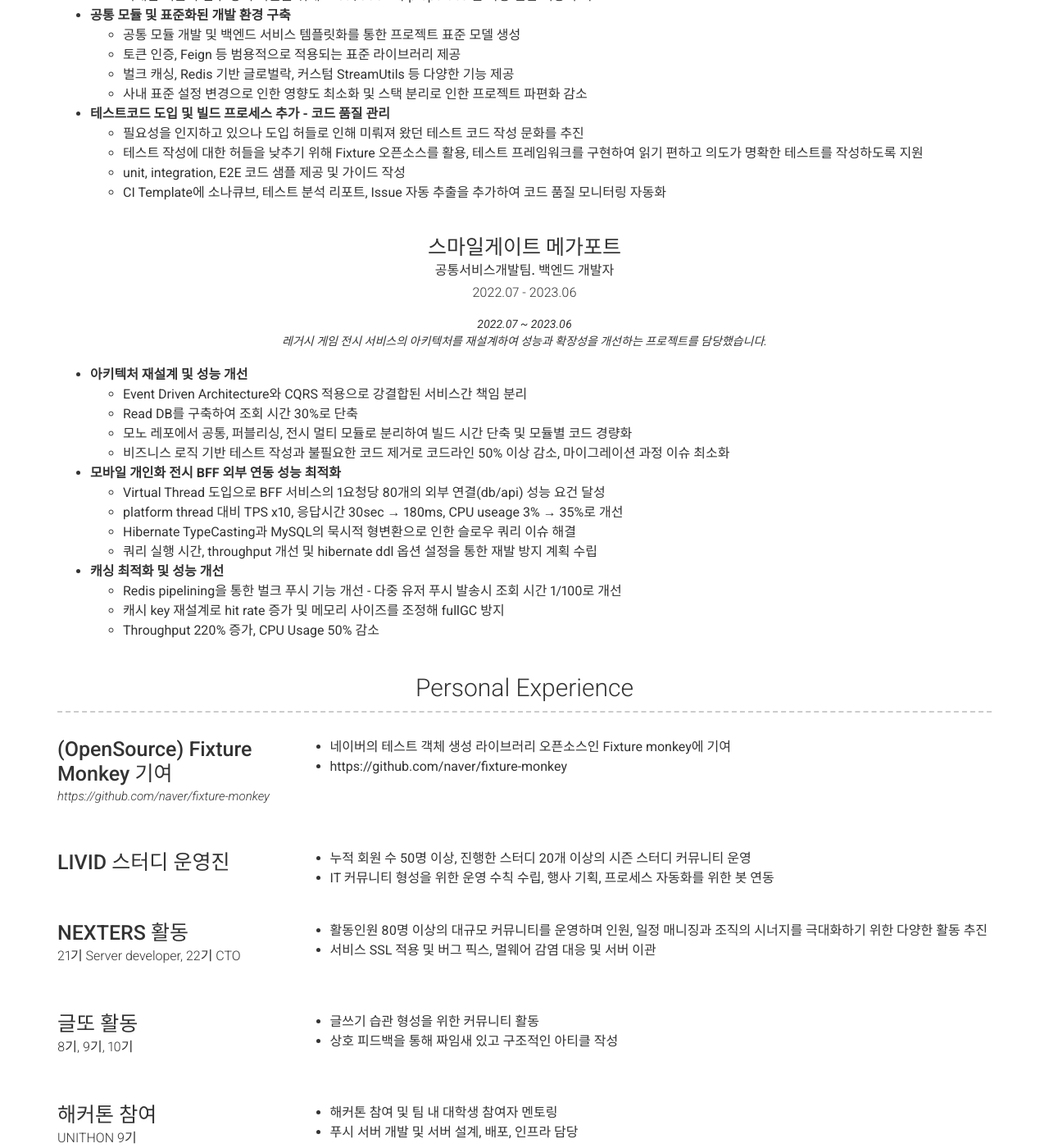
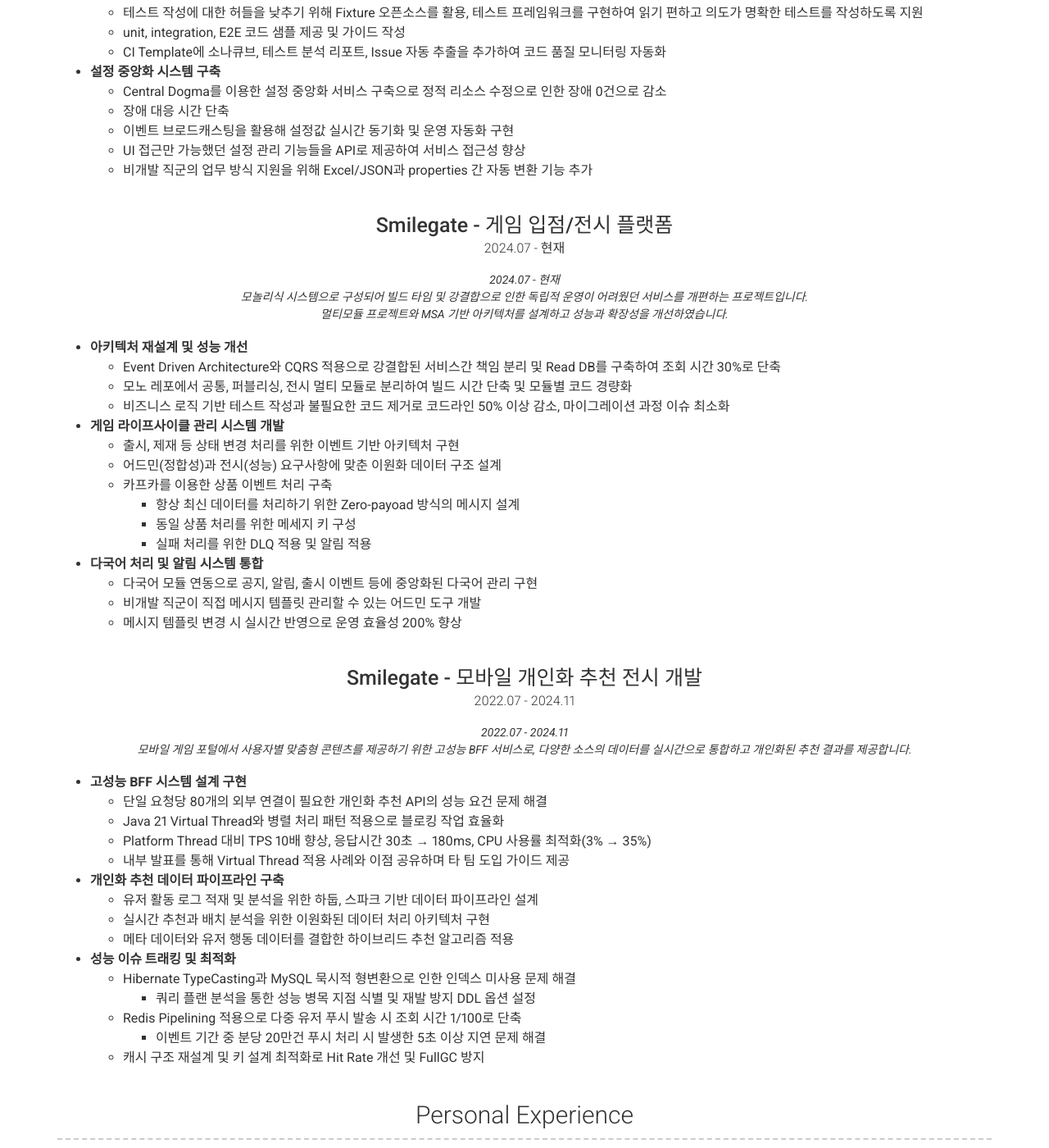
Before and after one commit to im-gnar/im-gnar.github.io, a Jekyll site: the page built from resume.md, in a window 1280 px wide and 1400 px high, scrolled down 1111 px. Shown: the whole window at 82% size. Built offline with Jekyll 4.4.1, drawn with Linux system fonts in a browser that asks for light colours; nearby versions of some CDN libraries; some of the changed text lies outside the part shown.

Commit message:
[docs] Update work

```diff
--- a/_data/resume/work-experience.yml
+++ b/_data/resume/work-experience.yml
@@ -4,22 +4,14 @@
   layout: list
   content:
     - layout: top-middle
-      title: 스마일게이트 메가포트
-      sub_title: |
-        코드 품질 향상 TF. 백엔드 개발자
+      title: Smilegate - 코드 품질 향상 TF
+      # sub_title: |
       caption: 2023.06 - 현재
       quote: |
         2023.06 ~ 현재
         <br>
-        온라인 게임 서비스를 개발 및 서비스하는 기업에서 기술 지원 서비스 개발 및 코드 품질 향상을 위한 업무를 담당합니다.
+        백엔드 기술 지원 서비스 개발 및 코드 품질 향상을 위한 프로젝트입니다.
       description: |
-        * **설정 중앙화 시스템 구축**
-          * Central Dogma를 이용한 설정 중앙화 서비스 구축으로 정적 리소스 수정으로 인한 장애 0건으로 감소
-          * 장애 대응 시간 단축
-          * 이벤트 브로드캐스팅을 활용해 설정값 실시간 동기화 및 운영 자동화 구현
-          * UI 접근만 가능했던 설정 관리 기능들을 API로 제공하여 서비스 접근성 향상
-          * 비개발 직군의 업무 방식 지원을 위해 Excel/JSON과 properties 간 자동 변환 기능 추가
-
         * **공통 모듈 및 표준화된 개발 환경 구축**
           * 공통 모듈 개발 및 백엔드 서비스 템플릿화를 통한 프로젝트 표준 모델 생성
           * 토큰 인증, Feign 등 범용적으로 적용되는 표준 라이브러리 제공
@@ -31,32 +23,66 @@
           * 테스트 작성에 대한 허들을 낮추기 위해 Fixture 오픈소스를 활용, 테스트 프레임워크를 구현하여 읽기 편하고 의도가 명확한 테스트를 작성하도록 지원
           * unit, integration, E2E 코드 샘플 제공 및 가이드 작성
           * CI Template에 소나큐브, 테스트 분석 리포트, Issue 자동 추출을 추가하여 코드 품질 모니터링 자동화
-      tech_stack: Java17, Java21, Kotlin, SpringBoot, SpringCloud, MSA, MongoDB, Redis, LocalCache, MySQL, Docker, Nginx, Pinpoint, ELK
+
+        * **설정 중앙화 시스템 구축**
+          * Central Dogma를 이용한 설정 중앙화 서비스 구축으로 정적 리소스 수정으로 인한 장애 0건으로 감소
+          * 장애 대응 시간 단축
+          * 이벤트 브로드캐스팅을 활용해 설정값 실시간 동기화 및 운영 자동화 구현
+          * UI 접근만 가능했던 설정 관리 기능들을 API로 제공하여 서비스 접근성 향상
+          * 비개발 직군의 업무 방식 지원을 위해 Excel/JSON과 properties 간 자동 변환 기능 추가
 
     - layout: top-middle
-      title: 스마일게이트 메가포트
-      sub_title: |
-        공통서비스개발팀. 백엔드 개발자
-      caption: 2022.07 - 2023.06
+      title: Smilegate - 게임 입점/전시 플랫폼
+      caption: 2024.07 - 현재
       quote: |
-        2022.07 ~ 2023.06
+        2024.07 - 현재
         <br>
-        레거시 게임 전시 서비스의 아키텍처를 재설계하여 성능과 확장성을 개선하는 프로젝트를 담당했습니다.
+        모놀리식 시스템으로 구성되어 빌드 타임 및 강결합으로 인한 독립적 운영이 어려웠던 서비스를 개편하는 프로젝트입니다.
+        <br>멀티모듈 프로젝트와 MSA 기반 아키텍처를 설계하고 성능과 확장성을 개선하였습니다.
       description: |
         * **아키텍처 재설계 및 성능 개선**
-          * Event Driven Architecture와 CQRS 적용으로 강결합된 서비스간 책임 분리
-          * Read DB를 구축하여 조회 시간 30%로 단축
+          * Event Driven Architecture와 CQRS 적용으로 강결합된 서비스간 책임 분리 및 Read DB를 구축하여 조회 시간 30%로 단축
           * 모노 레포에서 공통, 퍼블리싱, 전시 멀티 모듈로 분리하여 빌드 시간 단축 및 모듈별 코드 경량화
           * 비즈니스 로직 기반 테스트 작성과 불필요한 코드 제거로 코드라인 50% 이상 감소, 마이그레이션 과정 이슈 최소화
 
-        * **모바일 개인화 전시 BFF 외부 연동 성능 최적화**
-          * Virtual Thread 도입으로 BFF 서비스의 1요청당 80개의 외부 연결(db/api) 성능 요건 달성
-          * platform thread 대비 TPS x10, 응답시간 30sec → 180ms, CPU useage 3% → 35%로 개선
-          * Hibernate TypeCasting과 MySQL의 묵시적 형변환으로 인한 슬로우 쿼리 이슈 해결
-          * 쿼리 실행 시간, throughput 개선 및 hibernate ddl 옵션 설정을 통한 재발 방지 계획 수립
+        * **게임 라이프사이클 관리 시스템 개발**
+          * 출시, 제재 등 상태 변경 처리를 위한 이벤트 기반 아키텍처 구현
+          * 어드민(정합성)과 전시(성능) 요구사항에 맞춘 이원화 데이터 구조 설계
+          * 카프카를 이용한 상품 이벤트 처리 구축
+            * 항상 최신 데이터를 처리하기 위한 Zero-payoad 방식의 메시지 설계
+            * 동일 상품 처리를 위한 메세지 키 구성
+            * 실패 처리를 위한 DLQ 적용 및 알림 적용
 
-        * **캐싱 최적화 및 성능 개선**
-          * Redis pipelining을 통한 벌크 푸시 기능 개선 - 다중 유저 푸시 발송시 조회 시간 1/100로 개선
-          * 캐시 key 재설계로 hit rate 증가 및 메모리 사이즈를 조정해 fullGC 방지
-          * Throughput 220% 증가, CPU Usage 50% 감소
-      tech_stack: Java, Spring Boot, JPA, Redis, MySQL, Event Driven Architecture, CQRS, Virtual Thread
+        * **다국어 처리 및 알림 시스템 통합**
+          * 다국어 모듈 연동으로 공지, 알림, 출시 이벤트 등에 중앙화된 다국어 관리 구현
+          * 비개발 직군이 직접 메시지 템플릿 관리할 수 있는 어드민 도구 개발
+          * 메시지 템플릿 변경 시 실시간 반영으로 운영 효율성 200% 향상
+
+      tech_stack: Java17, Spring Boot, JPA, Kafka, Redis, MySQL, MongoDB, Event Driven Architecture
+
+    - layout: top-middle
+      title: Smilegate - 모바일 개인화 추천 전시 개발
+      caption: 2022.07 - 2024.11
+      quote: |
+        2022.07 - 2024.11
+        <br>
+        모바일 게임 포털에서 사용자별 맞춤형 콘텐츠를 제공하기 위한 고성능 BFF 서비스로, 다양한 소스의 데이터를 실시간으로 통합하고 개인화된 추천 결과를 제공합니다.
+      description: |
+        * **고성능 BFF 시스템 설계 구현**
+          * 단일 요청당 80개의 외부 연결이 필요한 개인화 추천 API의 성능 요건 문제 해결
+          * Java 21 Virtual Thread와 병렬 처리 패턴 적용으로 블로킹 작업 효율화
+          * Platform Thread 대비 TPS 10배 향상, 응답시간 30초 → 180ms, CPU 사용률 최적화(3% → 35%)
+          * 내부 발표를 통해 Virtual Thread 적용 사례와 이점 공유하며 타 팀 도입 가이드 제공
+
+        * **개인화 추천 데이터 파이프라인 구축**
+          * 유저 활동 로그 적재 및 분석을 위한 하둡, 스파크 기반 데이터 파이프라인 설계
+          * 실시간 추천과 배치 분석을 위한 이원화된 데이터 처리 아키텍처 구현
+          * 메타 데이터와 유저 행동 데이터를 결합한 하이브리드 추천 알고리즘 적용
+
+        * **성능 이슈 트래킹 및 최적화**
+          * Hibernate TypeCasting과 MySQL 묵시적 형변환으로 인한 인덱스 미사용 문제 해결
+            * 쿼리 플랜 분석을 통한 성능 병목 지점 식별 및 재발 방지 DDL 옵션 설정
+          * Redis Pipelining 적용으로 다중 유저 푸시 발송 시 조회 시간 1/100로 단축
+            * 이벤트 기간 중 분당 20만건 푸시 처리 시 발생한 5초 이상 지연 문제 해결
+          * 캐시 구조 재설계 및 키 설계 최적화로 Hit Rate 개선 및 FullGC 방지
+      tech_stack: Java17, Java21, Spring Boot, JPA, Redis, MySQL, Hadoop, Spark, EhCache
```
